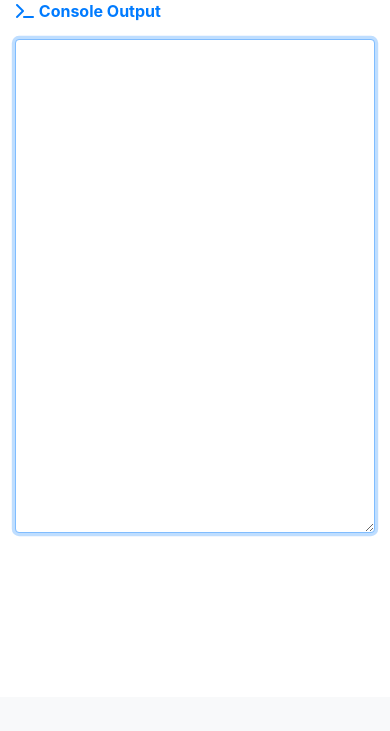
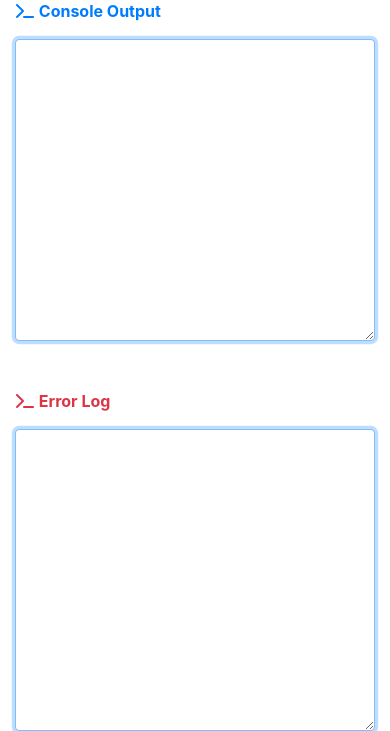
Before and after one commit to arborin/part_information_tracking_system, a Flask app: page /console in a window 390 px wide. Shown: the part 147-878 px from the top of the page. Before the commit the page ends 683 px from the top, so only its background shows below. Run offline with Flask 2, Linux system fonts and the light colour scheme; some libraries are stand-ins or nearby versions.

Commit message:
[ADD] Error log textarea

```diff
--- a/PartInformationTrackingSystem_v1/app.py
+++ b/PartInformationTrackingSystem_v1/app.py
@@ -82,12 +82,12 @@ thread_stop_event = Event()
 def check_camera():
 
 
+    app.logger.info("======================================")
+    app.logger.info(app)
+    app.logger.info(app.active_weight)
+    app.logger.info("======================================")
     while not thread_stop_event.isSet():
 
-        app.logger.info("======================================")
-        app.logger.info(app)
-        app.logger.info(app.active_weight)
-        app.logger.info("======================================")
 
         if app.camera_port and app.active_weight:
             camera_string = communicate.query_camera_string(app.camera_port)
--- a/PartInformationTrackingSystem_v1/templates/console.html
+++ b/PartInformationTrackingSystem_v1/templates/console.html
@@ -10,7 +10,14 @@
 
             <div class="col">
                 <p class="text-primary mb-3"><strong><i class="fa-solid fa-terminal"></i> Console Output</strong></p>
-                <textarea class='col-sm-12 form-control focus-input' id='logarea'rows="20" cols="25"></textarea>
+                <textarea class='col-sm-12 form-control focus-input' id='logarea'rows="12" cols="25"></textarea>
+            </div>
+
+        </div>
+        <div class="row mt-5">
+            <div class="col">
+                <p class="text-danger mb-3"><strong><i class="fa-solid fa-terminal"></i> Error Log</strong></p>
+                <textarea class='col-sm-12 form-control focus-input' id='logarea'rows="12" cols="25"></textarea>
             </div>
         </div>
     </div>
```
Also changed, not shown: 1 other file.
